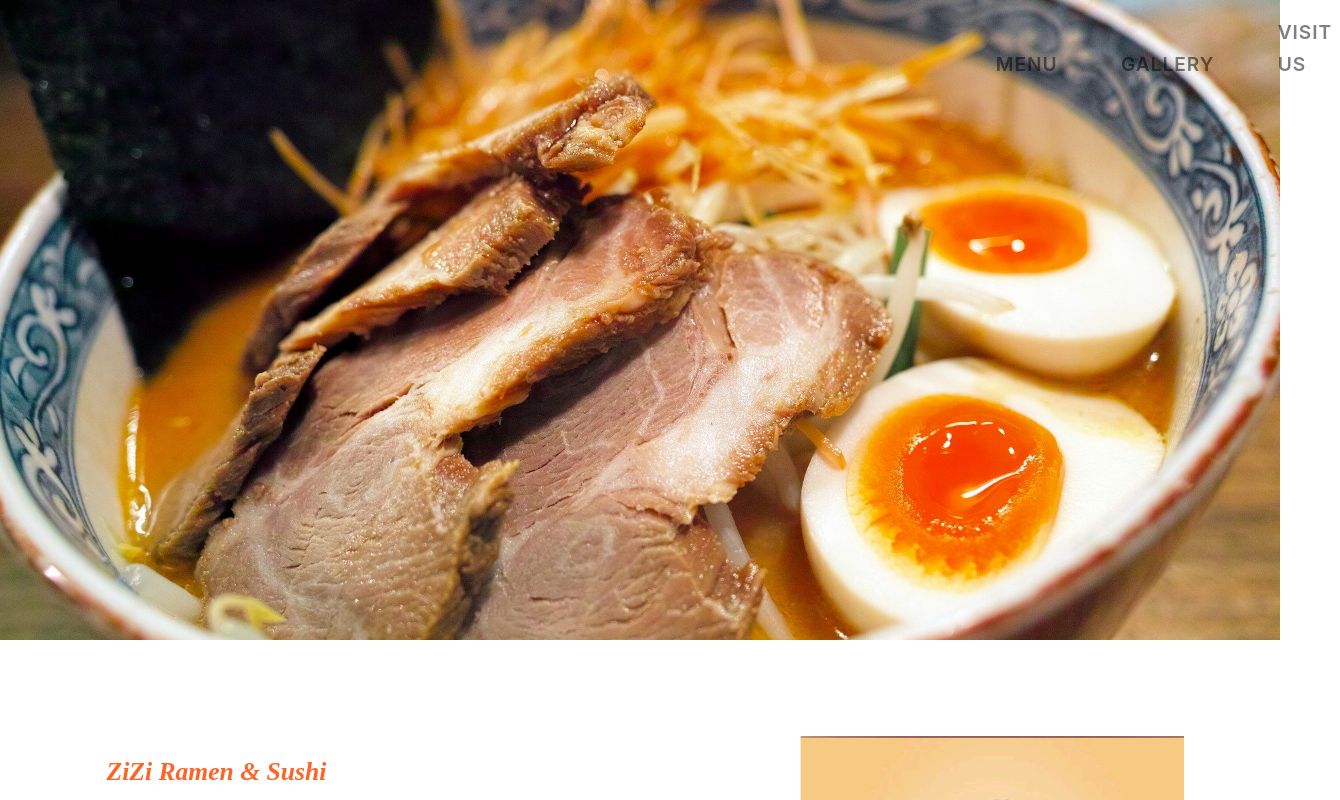
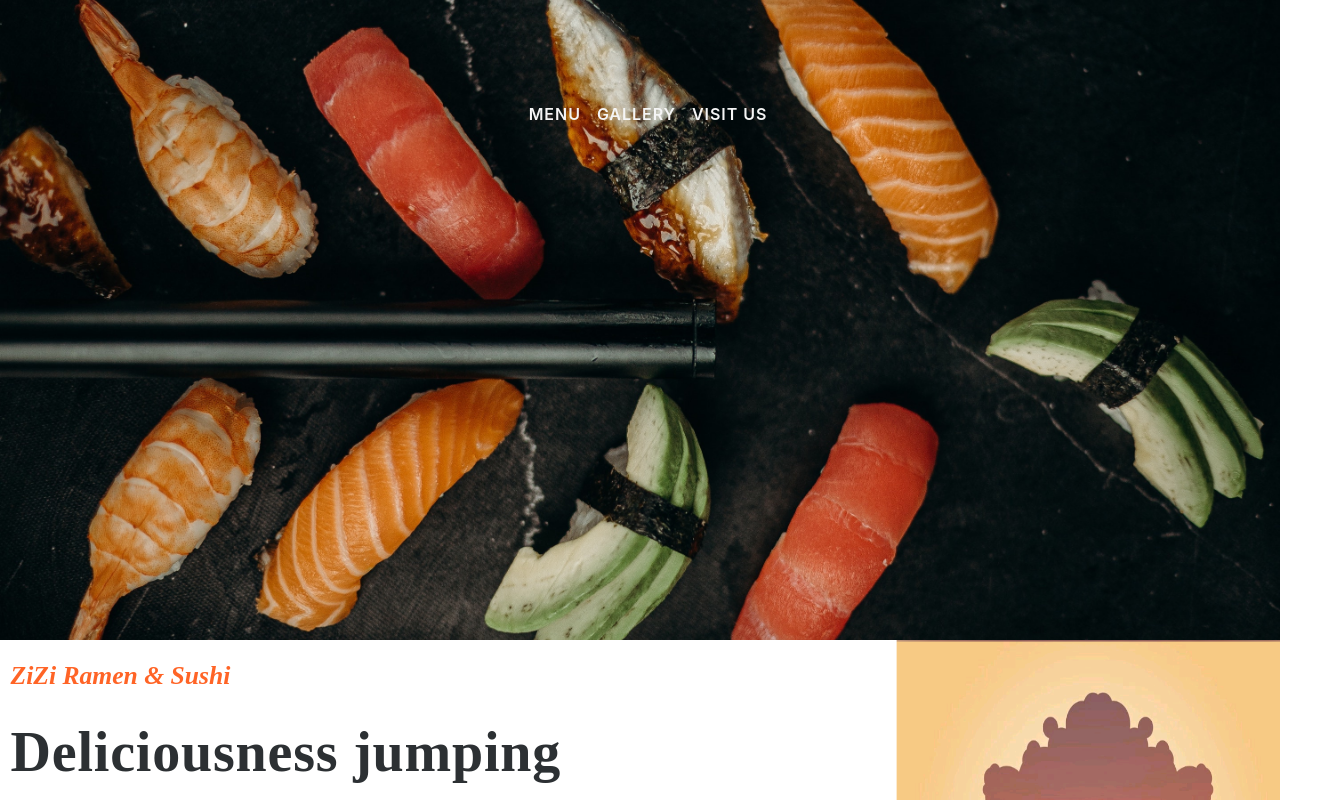
Before and after one commit to Dewinurdin/zizi, a React (Create React App) app: page / in a window 1280 px wide. Shown: the top 800 px of the page, 1340 px wide, since content can reach past the window. Built offline with nearby package versions, Linux system fonts and the light colour scheme.

Commit message:
fixed layout

```diff
--- a/src/App.css
+++ b/src/App.css
@@ -42,10 +42,10 @@ p {
 .hero-overlay {
   /* background: url("./images/ramen.png"); */
    /* The image used */
-   background-image: url("./images/ramen.png");
+   background-image: url("./images/sushis.jpg");
 
-   min-height: 50vw;
-   max-width: 100%;
+   height: 50vw;
+   width: 100%;
 
    /* Center and scale the image nicely */
    background-position: center;
@@ -82,13 +82,13 @@ p {
 }
 .about-section {
 }
-.section {
+/* .section {
   padding: 6rem;
-}
-.content {
+} */
+/* .content {
   margin: 0;
   padding: 0;
-}
+} */
 .align-items-center {
   align-items: center !important;
 }
@@ -105,16 +105,6 @@ p {
 .menu-body {
   /* padding-top: 4rem; */
   margin: 0;
-}
-/* Nav Menu Item */
-.navbar-nav {
-  text-transform: uppercase;
-}
-/* Nav Menu Item - Active Item*/
-.nav-menu {
-  font-size: 1.5vw;
-  align-self: flex-end;
-  color: black;
 }
 /* CAROUSEL */
 .carousel-image {
--- a/src/App.js
+++ b/src/App.js
@@ -22,8 +22,8 @@ class App extends React.Component {
     return (
       <Container className="Main" fluid>
         <div className="App">
+          <Navbar />
           <div className="hero-overlay">
-            <Navbar />
           </div>
           <Menu />
         </div>
--- a/src/components/NavBar/NavBar.css
+++ b/src/components/NavBar/NavBar.css
@@ -1,8 +1,29 @@
+.navbar {
+  overflow: hidden;
+  /* background-color: #eee; */
+  padding: 90px 10px;
+  transition: 0.4s;
+  position: fixed;
+  width: 100%;
+  top: 0;
+  z-index: 99;
+}
+.nav-menu {
+}
+.navbar-nav {
+  text-transform: uppercase;
+}
+a.nav-link {
+  /* align-self: center; */
+}
+
 .nav-tabs .nav-link {
   height: 4.5vw;
   padding: 1vw;
-  background-color: #f7ca84;
-  color: #fff;
+}
+.navbar-light .navbar-nav .nav-link {
+  color: #f5f5f5;
+  font-size: 1.25vw;
 }
 .nav-tabs .nav-link.active {
   color: #495057;
--- a/src/components/NavBar/NavBar.js
+++ b/src/components/NavBar/NavBar.js
@@ -19,10 +19,10 @@ class NavBar extends React.Component {
         </Navbar.Brand>
         <Navbar.Toggle aria-controls="responsive-navbar-nav" />
         <Navbar.Collapse id="responsive-navbar-nav">
-          <Nav className="ml-auto">
-            <Nav.Link className="nav-menu" href="#menu" style={{paddingRight: '20%'}}> Menu</Nav.Link>
-            <Nav.Link className="nav-menu" href="#gallery" style={{paddingRight: '20%'}}> Gallery</Nav.Link>
-            <Nav.Link className="nav-menu" href="#location">Visit Us</Nav.Link>
+          <Nav className="mr-auto ml-auto">
+            <Nav.Link className="" href="#menu"> Menu</Nav.Link>
+            <Nav.Link className="" href="#gallery"> Gallery</Nav.Link>
+            <Nav.Link className="" href="#location">Visit Us</Nav.Link>
           </Nav>
         </Navbar.Collapse>
       </Navbar>
```
Also changed, not shown: src/images/sushis.jpg (added).
